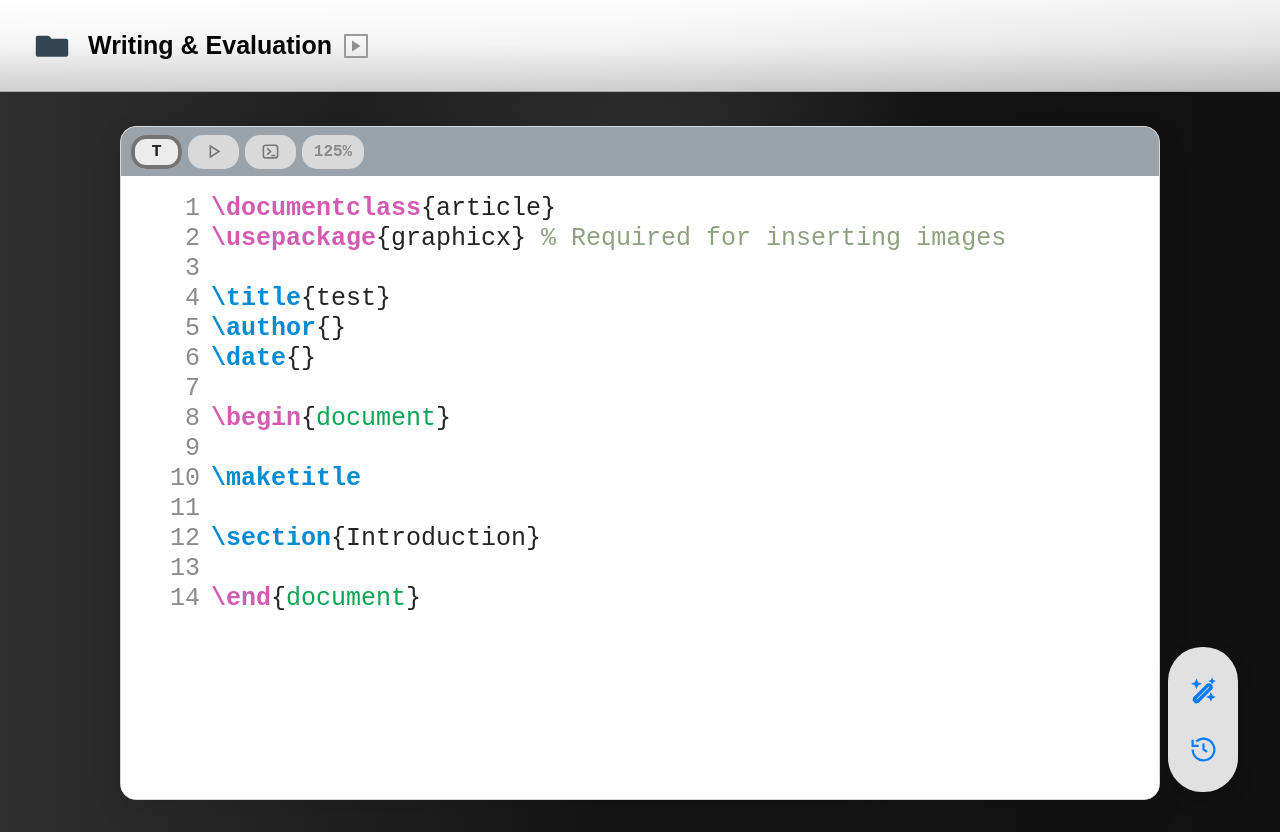
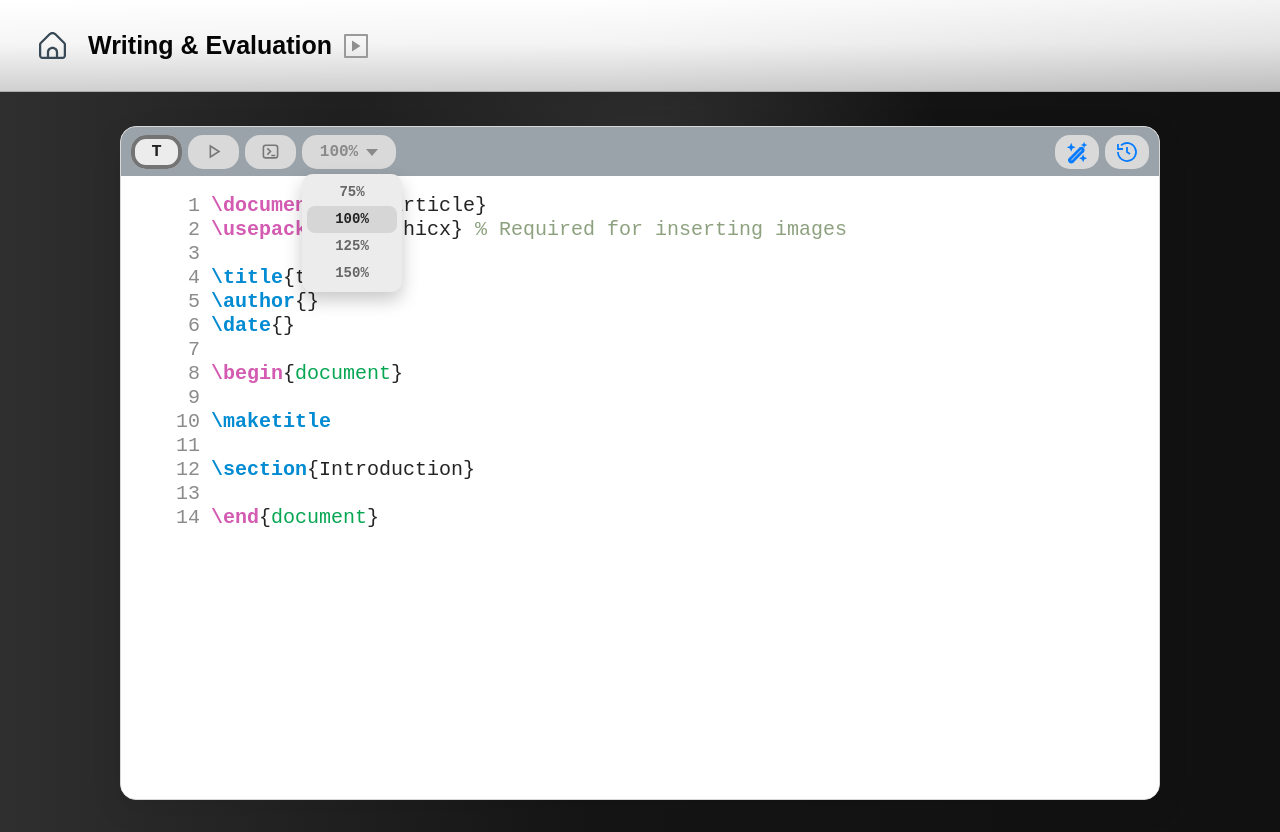
Before and after one commit to kang022878/wrt_eval_prototype, a website: page index.html in a window 1280 px wide. Both pictures are taken after a click on the button "100%". Drawn offline with Linux system fonts and the light colour scheme.

Commit message:
overall fix

```diff
--- a/index.html
+++ b/index.html
@@ -46,11 +46,20 @@
       box-shadow: 0 5px 14px rgba(0, 0, 0, .3);
     }
 
-    .folder {
+    .home-link {
       width: 36px;
+      height: 36px;
+      color: #56636d;
+      flex: 0 0 auto;
+      display: grid;
+      place-items: center;
+      text-decoration: none;
+    }
+
+    .home-link img {
+      width: 27px;
       height: 27px;
-      color: #334550;
-      flex: 0 0 auto;
+      display: block;
     }
 
     .title-wrap {
@@ -111,42 +120,26 @@
       justify-self: center;
     }
 
-    .source-rail {
-      position: absolute;
-      right: max(42px, calc(50vw - 610px));
-      bottom: 40px;
-      width: 70px;
-      height: 145px;
-      display: none;
-      grid-template-rows: 1fr 1fr;
-      place-items: center;
-      padding: 13px 0;
+    .toolbar-spacer {
+      flex: 1 1 auto;
+    }
+
+    .rail-btn {
+      width: 44px;
+      height: 34px;
       border: 0;
-      border-radius: 34px;
-      background: #e1e1e1;
-      box-shadow: 0 8px 18px rgba(0, 0, 0, .2);
-      z-index: 20;
-    }
-
-    .stage.source-active.chat-hidden .source-rail {
-      display: grid;
-    }
-
-    .rail-btn {
-      width: 42px;
-      height: 42px;
-      border: 0;
-      border-radius: 50%;
-      background: transparent;
+      border-radius: 15px;
+      background: #d9d9d9;
       color: var(--blue);
       display: grid;
       place-items: center;
       cursor: pointer;
+      padding: 0;
     }
 
     .rail-btn svg {
-      width: 29px;
-      height: 29px;
+      width: 24px;
+      height: 24px;
       stroke: currentColor;
       fill: none;
       stroke-width: 1.8;
@@ -204,6 +197,68 @@
       padding: 0 12px;
     }
 
+    .zoom-wrap {
+      position: relative;
+      width: 94px;
+      min-width: 94px;
+    }
+
+    .zoom {
+      width: 94px;
+      min-width: 94px;
+      padding: 0 13px;
+      grid-template-columns: auto auto;
+      justify-content: center;
+      column-gap: 8px;
+    }
+
+    .zoom-caret {
+      width: 0;
+      height: 0;
+      border-left: 6px solid transparent;
+      border-right: 6px solid transparent;
+      border-top: 7px solid currentColor;
+      transform: translateY(1px);
+    }
+
+    #zoomLabel {
+      justify-self: center;
+    }
+
+    .zoom-menu {
+      position: absolute;
+      top: 39px;
+      left: 0;
+      width: 100px;
+      display: none;
+      flex-direction: column;
+      padding: 5px;
+      border-radius: 11px;
+      background: #ececec;
+      box-shadow: 0 8px 18px rgba(0, 0, 0, .22);
+      z-index: 25;
+    }
+
+    .zoom-menu.open {
+      display: flex;
+    }
+
+    .zoom-option {
+      height: 27px;
+      border: 0;
+      border-radius: 8px;
+      background: transparent;
+      color: #666;
+      font: 800 14px/1 "Courier New", monospace;
+      cursor: pointer;
+    }
+
+    .zoom-option:hover,
+    .zoom-option.active {
+      background: #d6d6d6;
+      color: #222;
+    }
+
     .tool-btn.active {
       background: #ececec;
       color: #222;
@@ -263,13 +318,8 @@
     }
 
     .zoom {
-      width: 62px;
-      min-width: 62px;
       font-size: 16px;
       color: #8a8a8a;
-      display: inline-grid;
-      place-items: center;
-      padding: 0;
       text-align: center;
     }
 
@@ -1320,9 +1370,9 @@
 </head>
 <body>
   <header class="topbar">
-    <svg class="folder" viewBox="0 0 36 27" aria-hidden="true">
-      <path d="M1.8 5.7c0-1.1.9-2 2-2h10.1c.8 0 1.4.3 1.9.9l1.7 2.1h14.7c1.1 0 2 .9 2 2v14.1c0 1.1-.9 2-2 2H3.8c-1.1 0-2-.9-2-2V5.7Z" fill="currentColor"/>
-    </svg>
+    <a class="home-link" href="https://hci-paiper-anpyr.ap-northeast-2.arkain.site/home" aria-label="Go to home">
+      <img src="Vector.svg" alt="">
+    </a>
     <div class="title-wrap">
       <h1>Writing &amp; Evaluation</h1>
       <button class="tutorial-btn" type="button" aria-label="Play tutorial">
@@ -1343,7 +1393,38 @@
         <button class="tool-btn" id="terminalMode" type="button" title="Compiler Logs">
           <svg viewBox="0 0 24 24"><path d="m8 8 4 4-4 4"/><path d="M13 17h5"/><rect x="3" y="4" width="18" height="16" rx="3"/></svg>
         </button>
-        <button class="zoom" id="zoomButton" type="button">100%</button>
+        <div class="zoom-wrap">
+          <button class="zoom" id="zoomButton" type="button" aria-haspopup="true" aria-expanded="false">
+            <span id="zoomLabel">100%</span><span class="zoom-caret" aria-hidden="true"></span>
+          </button>
+          <div class="zoom-menu" id="zoomMenu">
+            <button class="zoom-option" type="button" data-zoom="75">75%</button>
+            <button class="zoom-option active" type="button" data-zoom="100">100%</button>
+            <button class="zoom-option" type="button" data-zoom="125">125%</button>
+            <button class="zoom-option" type="button" data-zoom="150">150%</button>
+          </div>
+        </div>
+        <span class="toolbar-spacer"></span>
+        <button class="rail-btn" id="railChat" type="button" title="Open Chat Box">
+          <svg viewBox="0 0 24 24" aria-hidden="true">
+            <g class="wand-sparkles">
+              <path d="M6.2 2.8 7.5 6l3.2 1.3-3.2 1.3-1.3 3.2-1.3-3.2-3.2-1.3L4.9 6l1.3-3.2Z"/>
+              <path d="M19.1 1.8 20 4.1l2.3.9-2.3.9-.9 2.3-.9-2.3-2.3-.9 2.3-.9.9-2.3Z"/>
+              <path d="M18.1 14.2 19.3 17l2.8 1.2-2.8 1.2-1.2 2.8-1.2-2.8-2.8-1.2 2.8-1.2 1.2-2.8Z"/>
+            </g>
+            <path class="wand-stick" d="M4.8 19.2 15.4 8.6"/>
+            <path class="wand-stick" d="M7.3 21.7 17.9 11.1"/>
+            <path class="wand-stick" d="M4.8 19.2a1.8 1.8 0 0 0 2.5 2.5"/>
+            <path class="wand-stick" d="M15.4 8.6a1.8 1.8 0 0 1 2.5 2.5"/>
+          </svg>
+        </button>
+        <button class="rail-btn" id="railHistory" type="button" title="Open Chat History">
+          <svg viewBox="0 0 24 24" aria-hidden="true">
+            <path d="M3 12a9 9 0 1 0 3-6.7"/>
+            <path d="M3 4v5h5"/>
+            <path d="M12 7v5l3 2"/>
+          </svg>
+        </button>
       </div>
       <div class="compile-strip" id="compileStrip">
         <button class="recompile-btn" id="recompileButton" type="button">Recompile</button>
@@ -1369,29 +1450,6 @@
 
       <button class="add-context" id="addContext" type="button">+ Add context</button>
     </section>
-
-    <nav class="source-rail" aria-label="Writing assistance">
-      <button class="rail-btn" id="railChat" type="button" title="Open Chat Box">
-        <svg viewBox="0 0 24 24" aria-hidden="true">
-          <g class="wand-sparkles">
-            <path d="M6.2 2.8 7.5 6l3.2 1.3-3.2 1.3-1.3 3.2-1.3-3.2-3.2-1.3L4.9 6l1.3-3.2Z"/>
-            <path d="M19.1 1.8 20 4.1l2.3.9-2.3.9-.9 2.3-.9-2.3-2.3-.9 2.3-.9.9-2.3Z"/>
-            <path d="M18.1 14.2 19.3 17l2.8 1.2-2.8 1.2-1.2 2.8-1.2-2.8-2.8-1.2 2.8-1.2 1.2-2.8Z"/>
-          </g>
-          <path class="wand-stick" d="M4.8 19.2 15.4 8.6"/>
-          <path class="wand-stick" d="M7.3 21.7 17.9 11.1"/>
-          <path class="wand-stick" d="M4.8 19.2a1.8 1.8 0 0 0 2.5 2.5"/>
-          <path class="wand-stick" d="M15.4 8.6a1.8 1.8 0 0 1 2.5 2.5"/>
-        </svg>
-      </button>
-      <button class="rail-btn" id="railHistory" type="button" title="Open Chat History">
-        <svg viewBox="0 0 24 24" aria-hidden="true">
-          <path d="M3 12a9 9 0 1 0 3-6.7"/>
-          <path d="M3 4v5h5"/>
-          <path d="M12 7v5l3 2"/>
-        </svg>
-      </button>
-    </nav>
 
     <aside class="chat closed" id="chat" aria-label="Chat Box">
       <div class="chat-head">
@@ -1534,6 +1592,9 @@
     const compileStrip = document.getElementById("compileStrip");
     const recompileButton = document.getElementById("recompileButton");
     const zoomButton = document.getElementById("zoomButton");
+    const zoomLabel = document.getElementById("zoomLabel");
+    const zoomMenu = document.getElementById("zoomMenu");
+    const zoomOptions = [...document.querySelectorAll(".zoom-option")];
     const toolButtons = [textMode, compileMode, terminalMode];
     const checks = [...document.querySelectorAll(".guard-options input")];
 
@@ -1585,6 +1646,7 @@ Our work is motivated by the idea that distraction management should be responsi
     let sent = false;
     let answerShown = false;
     let isGeneratingAnswer = false;
+    let safetyLensVisited = false;
     let chatFlowState = "compose";
     let originalPrompt = "";
     let rewrittenPrompt = "";
@@ -1599,8 +1661,8 @@ Our work is motivated by the idea that distraction management should be responsi
     let lastCompiledSource = initialLatex;
     let lastPdfUrl = "";
     let isCompiling = false;
-    const zoomLevels = [100, 125, 150, 75];
-    let zoomIndex = 0;
+    const zoomLevels = [75, 100, 125, 150];
+    let currentZoom = 100;
 
     const userPrompt = "이 부분에서 부족한 점이 뭐야?";
     const safetyLensMockResponses = [
@@ -2169,20 +2231,25 @@ Our work is motivated by the idea that distraction management should be responsi
     applyGuard.addEventListener("click", () => {
       if (!validateLensSelection()) return;
       applyLensRewrite();
+      safetyLensVisited = true;
       guardPanel.classList.remove("open");
       openReviewCard(rewrittenPrompt);
+      setSendArrow("up");
     });
 
     promptBox.addEventListener("input", () => {
       sent = false;
       if (chatFlowState !== "lens") {
         setComposerReviewMode(false);
-        chatFlowState = "compose";
+        chatFlowState = safetyLensVisited ? "ready" : "compose";
         originalPrompt = "";
         rewrittenPrompt = "";
-        selectedLens = [];
-        checks.forEach(item => item.checked = false);
-      }
+        if (!safetyLensVisited) {
+          selectedLens = [];
+          checks.forEach(item => item.checked = false);
+        }
+      }
+      setSendArrow(safetyLensVisited ? "up" : "right");
       autoSizePrompt();
     });
 
@@ -2414,15 +2481,17 @@ Separate the response into:
         autoSizePrompt();
         return;
       }
-      if (chatFlowState === "compose") {
+      if (chatFlowState === "compose" && !safetyLensVisited) {
         openLensOptions();
         return;
       }
       if (chatFlowState === "lens") {
         if (!validateLensSelection()) return;
         applyLensRewrite();
+        safetyLensVisited = true;
         guardPanel.classList.remove("open");
         openReviewCard(rewrittenPrompt);
+        setSendArrow("up");
         return;
       }
       if (chatFlowState === "review") {
@@ -2470,11 +2539,21 @@ Separate the response into:
       composer.classList.toggle("reviewing", isReviewing);
     }
 
+    function setSendArrow(direction) {
+      sendButton.innerHTML = direction === "up"
+        ? '<svg viewBox="0 0 24 24" aria-hidden="true"><path d="M12 16V8"/><path d="m8 12 4-4 4 4"/></svg>'
+        : '<svg viewBox="0 0 24 24" aria-hidden="true"><path d="M8 12h8"/><path d="m12 8 4 4-4 4"/></svg>';
+    }
+
+    setSendArrow("right");
+
     acceptRewrite.addEventListener("click", () => {
       rewrittenPrompt = promptBox.value;
       originalPrompt = "";
+      safetyLensVisited = true;
       chatFlowState = "ready";
       setComposerReviewMode(false);
+      setSendArrow("up");
       autoSizePrompt();
       promptBox.focus();
     });
@@ -2485,8 +2564,10 @@ Separate the response into:
       selectedLens = [];
       checks.forEach(item => item.checked = false);
       lensValidation.style.display = "none";
-      chatFlowState = "compose";
+      safetyLensVisited = true;
+      chatFlowState = "ready";
       setComposerReviewMode(false);
+      setSendArrow("up");
       autoSizePrompt();
       promptBox.focus();
     });
@@ -2542,7 +2623,9 @@ Separate the response into:
         });
         isGeneratingAnswer = false;
         answerShown = true;
-        chatFlowState = "answered";
+        chatFlowState = "ready";
+        safetyLensVisited = true;
+        setSendArrow("up");
         renderConversation();
       }, 2000);
     }
@@ -2630,6 +2713,7 @@ Separate the response into:
       sent = false;
       answerShown = false;
       isGeneratingAnswer = false;
+      safetyLensVisited = false;
       chatFlowState = "compose";
       originalPrompt = "";
       rewrittenPrompt = "";
@@ -2640,6 +2724,7 @@ Separate the response into:
       chatBody.innerHTML = "";
       promptBox.value = "";
       setComposerReviewMode(false);
+      setSendArrow("right");
       guardPanel.classList.remove("open");
       autoSizePrompt();
     }
@@ -2656,6 +2741,7 @@ Separate the response into:
       sent = Boolean(currentMessages.length);
       answerShown = Boolean(currentMessages.length);
       isGeneratingAnswer = false;
+      safetyLensVisited = true;
       chatFlowState = "compose";
       originalPrompt = "";
       rewrittenPrompt = "";
@@ -2663,6 +2749,7 @@ Separate the response into:
       checks.forEach(item => item.checked = false);
       promptBox.value = "";
       setComposerReviewMode(false);
+      setSendArrow("up");
       guardPanel.classList.remove("open");
       showChat("Chat Box");
       composerShell.style.display = "flex";
@@ -2728,14 +2815,14 @@ Separate the response into:
     });
     railHistory.addEventListener("click", showHistory);
     closeChat.addEventListener("click", handleCloseChat);
-    zoomButton.addEventListener("click", () => {
-      zoomIndex = (zoomIndex + 1) % zoomLevels.length;
-      const zoom = zoomLevels[zoomIndex];
+    function applyZoom(zoom) {
+      currentZoom = zoomLevels.includes(zoom) ? zoom : 100;
       const codeSize = 20 * zoom / 100;
       const codeLineHeight = 24 * zoom / 100;
       const logSize = 16 * zoom / 100;
       const logLineHeight = 21.6 * zoom / 100;
-      zoomButton.textContent = `${zoom}%`;
+      zoomLabel.textContent = `${zoom}%`;
+      zoomOptions.forEach(option => option.classList.toggle("active", Number(option.dataset.zoom) === zoom));
       compiledPaper.style.transform = `scale(${zoom / 100})`;
       compiledPaper.style.transformOrigin = "top center";
       editorWrap.style.fontSize = `${codeSize}px`;
@@ -2745,6 +2832,27 @@ Separate the response into:
       mainLogBox.style.fontSize = `${logSize}px`;
       mainLogBox.style.lineHeight = `${logLineHeight}px`;
       updateEditorView();
+    }
+
+    function closeZoomMenu() {
+      zoomMenu.classList.remove("open");
+      zoomButton.setAttribute("aria-expanded", "false");
+    }
+
+    zoomButton.addEventListener("click", (event) => {
+      event.stopPropagation();
+      const isOpen = zoomMenu.classList.toggle("open");
+      zoomButton.setAttribute("aria-expanded", String(isOpen));
+    });
+    zoomOptions.forEach((option) => {
+      option.addEventListener("click", (event) => {
+        event.stopPropagation();
+        applyZoom(Number(option.dataset.zoom));
+        closeZoomMenu();
+      });
+    });
+    document.addEventListener("click", (event) => {
+      if (!zoomMenu.contains(event.target) && event.target !== zoomButton) closeZoomMenu();
     });
     updateEditorView();
     autoSizePrompt();
--- a/server.js
+++ b/server.js
@@ -21,6 +21,7 @@ function contentType(filePath) {
   if (ext === ".html") return "text/html; charset=utf-8";
   if (ext === ".css") return "text/css; charset=utf-8";
   if (ext === ".js") return "text/javascript; charset=utf-8";
+  if (ext === ".svg") return "image/svg+xml; charset=utf-8";
   if (ext === ".pdf") return "application/pdf";
   return "application/octet-stream";
 }
```
Also changed, not shown: Vector.svg (added).
